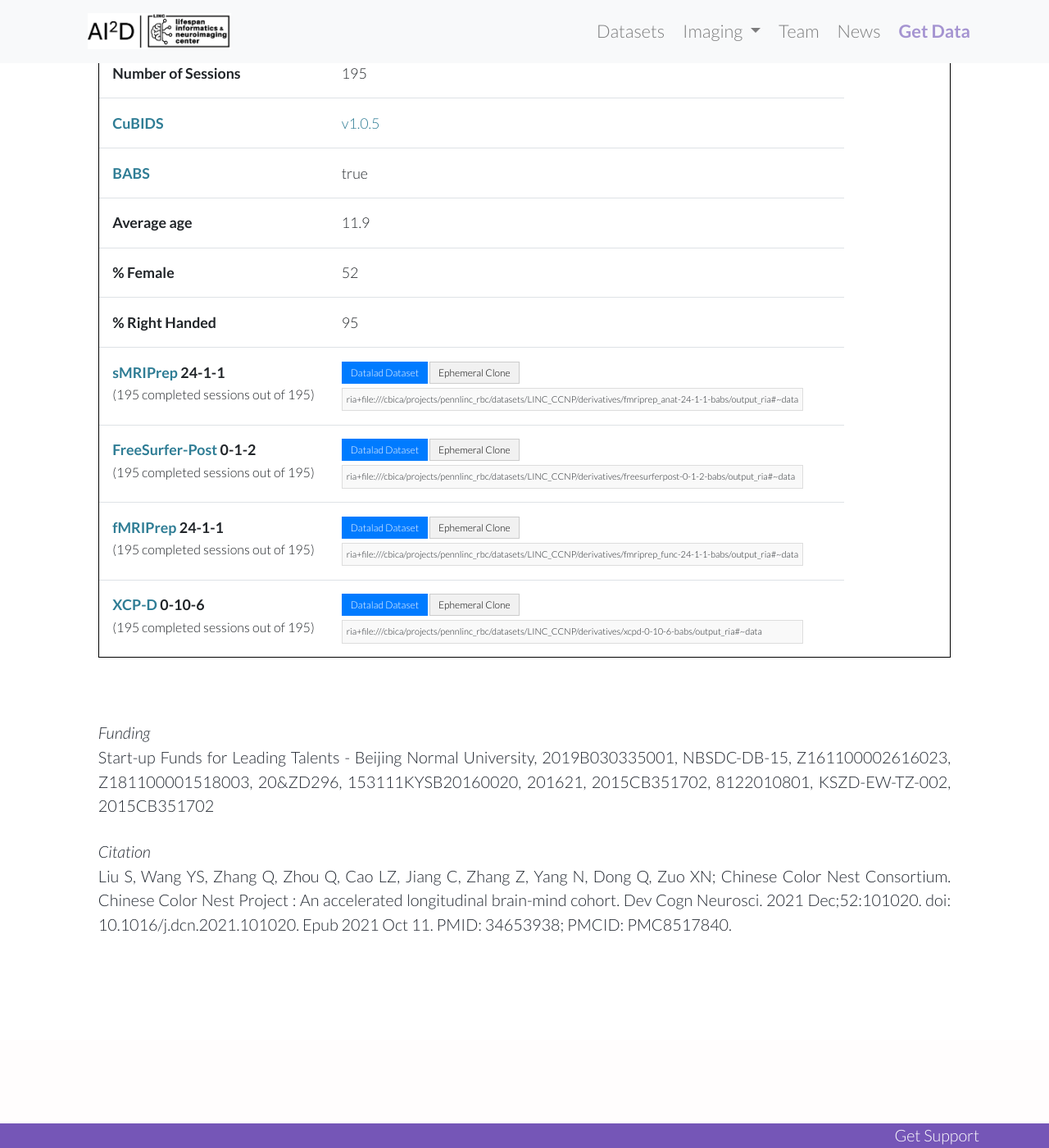
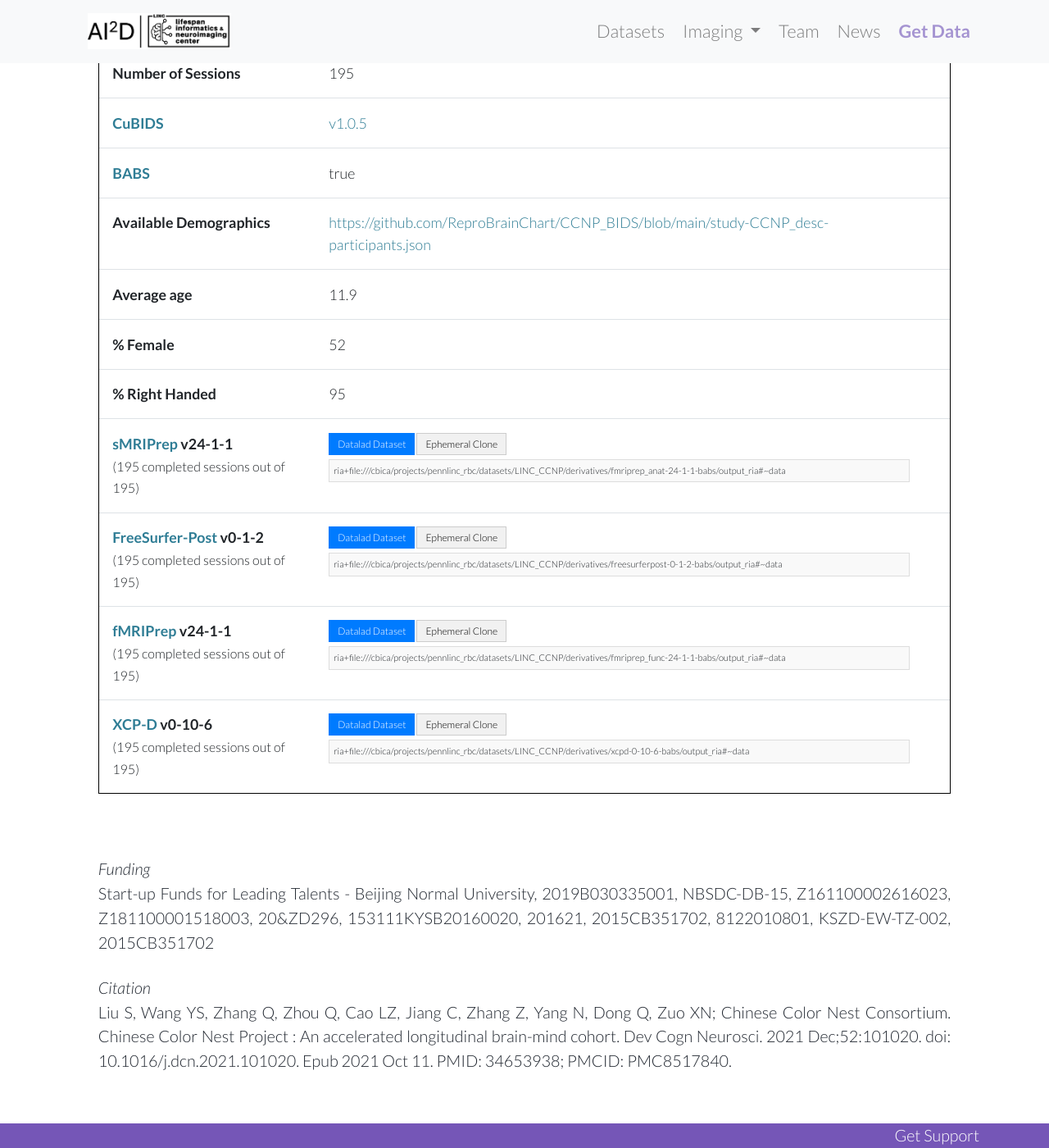
Before and after one commit to PennLINC/AI2D, a Jekyll site: the page built from docs/datasets/_posts/2025-08-15-dCCNP.md, in a window 1280 px wide and 1400 px high, scrolled down 991 px. Shown: the whole window at 82% size. Built offline with Jekyll 4.4.1, drawn with Linux system fonts in a browser that asks for light colours; cached includes are drawn as plain includes.

Commit message:
change ccnp

```diff
--- a/docs/datasets/_posts/2025-08-15-dCCNP.md
+++ b/docs/datasets/_posts/2025-08-15-dCCNP.md
@@ -34,6 +34,7 @@ fmap: No
 dua: None
 dua_restrict:
 data_paper: https://doi.org/10.1016/j.dcn.2021.101020
+demo_data: https://github.com/ReproBrainChart/CCNP_BIDS/blob/main/study-CCNP_desc-participants.json
 smriprep_session: 195
 freesurferpost_session: 195
 fmriprep_session: 195
@@ -46,10 +47,10 @@ fmriprep_complete: 195
 xcpd_complete: 195
 qsiprep_complete: n/a
 qsirecon_complete: n/a
-smriprep_version: 24-1-1
-freesurferpost_version: 0-1-2
-fmriprep_version: 24-1-1
-xcpd_version: 0-10-6
+smriprep_version: v24-1-1
+freesurferpost_version: v0-1-2
+fmriprep_version: v24-1-1
+xcpd_version: v0-10-6
 qsiprep_version: n/a
 qsirecon_version: n/a
 smriprep_dl: ria+file:///cbica/projects/pennlinc_rbc/datasets/LINC_CCNP/derivatives/fmriprep_anat-24-1-1-babs/output_ria#~data
@@ -93,6 +94,7 @@ width:100%; font-size:90%; border: 1px solid black">
 <tr><th style="font-weight:bold">Number of Sessions</th><th style="font-weight:normal">{{ page.number_of_sessions }}</th><th style="font-weight:normal"></th></tr>
 <tr><th style="font-weight:bold"><a href="{{ site.baseurl }}/docs/imaging/image_curation/">CuBIDS</a></th><th style="font-weight:normal">{% if page.cubids_url %}<a href="{{ page.cubids_url }}">{{ page.cubids }}</a>{% else %}{{ page.cubids }}{% endif %}</th><th style="font-weight:normal"></th></tr>
 <tr><th style="font-weight:bold"><a href="{{ site.baseurl }}/docs/imaging/image_babs/">BABS</a></th><th style="font-weight:normal">{{ page.babs }}</th><th style="font-weight:normal"></th></tr>
+<tr><th style="font-weight:bold">Available Demographics</th><th style="font-weight:normal"><a href="{{ page.demo_data }}">{{ page.demo_data }}</a></th><th style="font-weight:normal"></th></tr>
 <tr><th style="font-weight:bold">Average age</th><th style="font-weight:normal">{{ page.age_avg }}</th><th style="font-weight:normal"></th></tr>
 <tr><th style="font-weight:bold">% Female</th><th style="font-weight:normal">52</th><th style="font-weight:normal"></th></tr>
 <tr><th style="font-weight:bold">% Right Handed</th><th style="font-weight:normal">95</th><th style="font-weight:normal"></th></tr>
```
Also changed, not shown: 2 other files.
